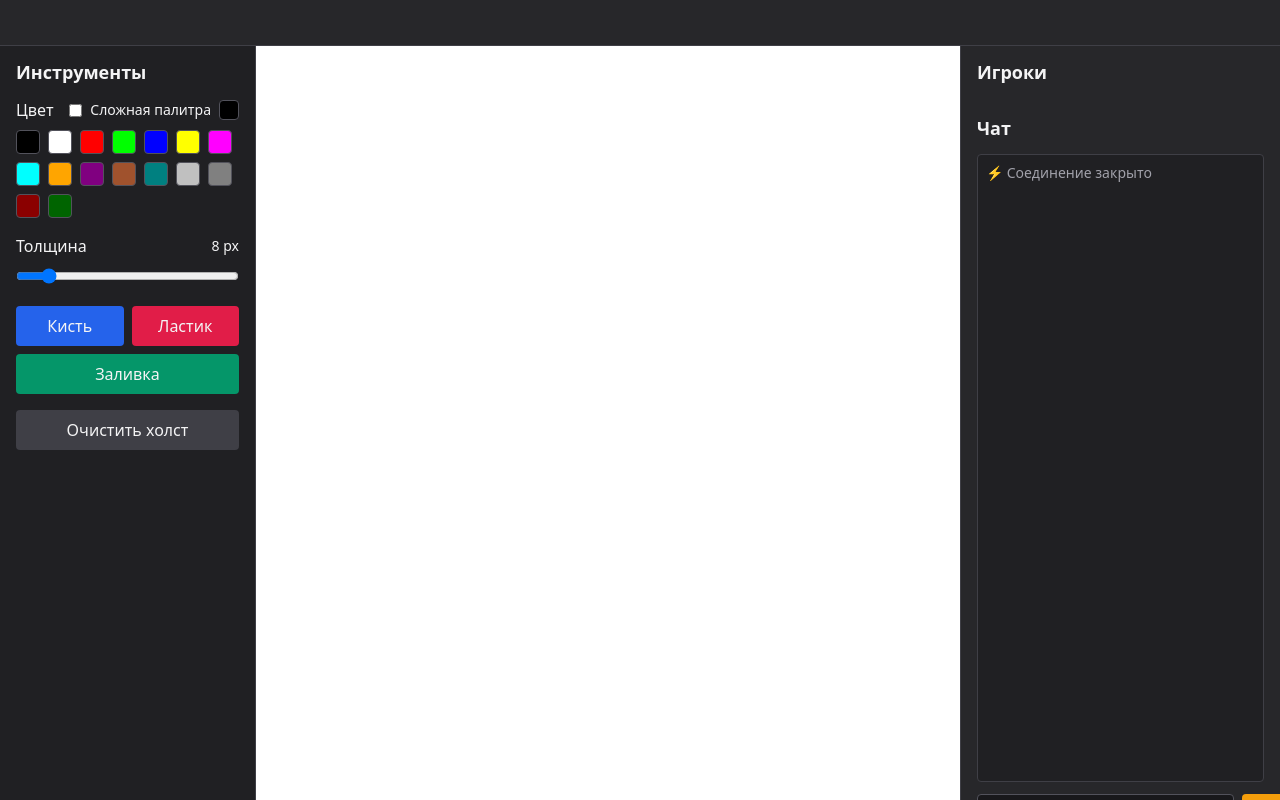
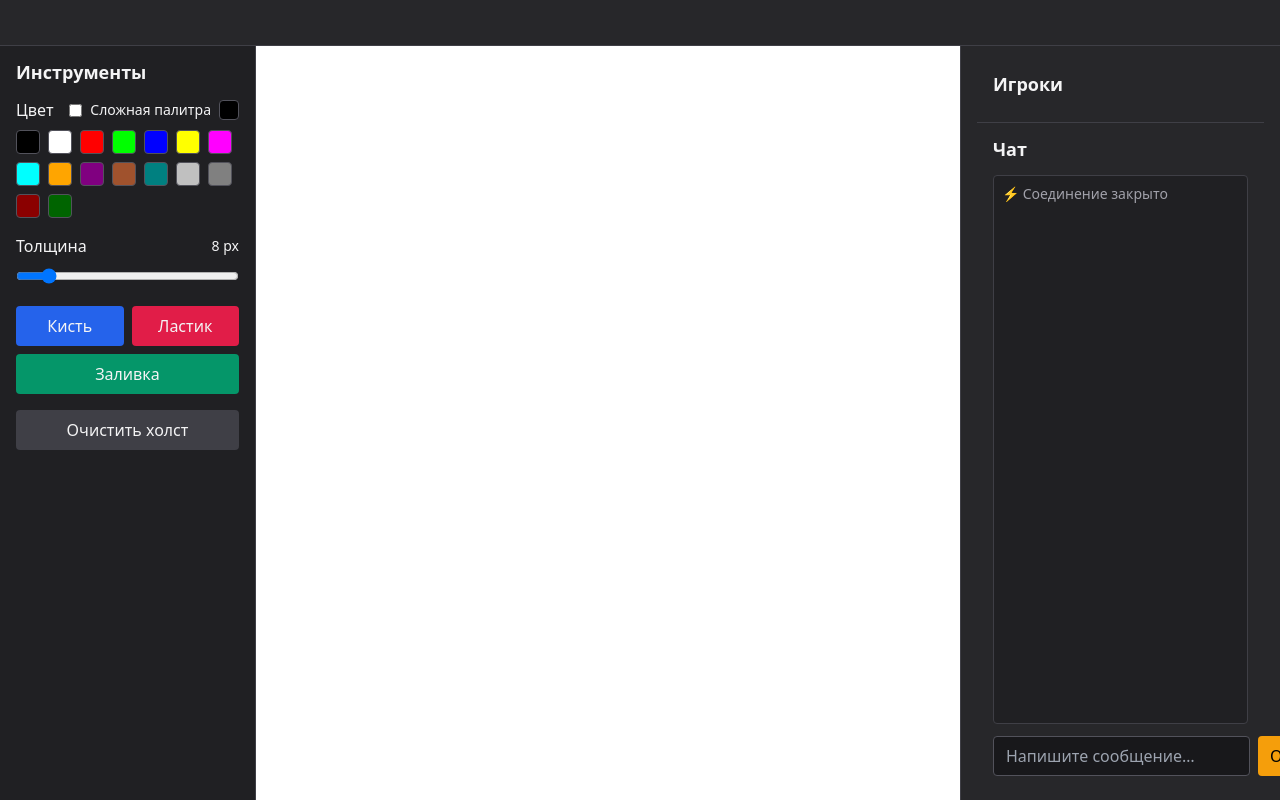
Before and after one commit to Kotoboishe/NkeNgrr, a website: page public/index.html in a window 1280 px wide. Drawn offline with nearby package versions, Linux system fonts and the light colour scheme.

Commit message:
Чиним скролл чата 6

```diff
--- a/public/index.html
+++ b/public/index.html
@@ -20,10 +20,10 @@
 		<div id="wordBar" class="text-amber-400 font-semibold text-xl tracking-wide"></div>
 		</header>
 
-		<main class="flex-1 flex overflow-hidden">
+		<main class="flex-1 flex overflow-hidden min-h-0">
 			<!-- Левая панель инструментов -->
 			<aside
-				class="w-64 shrink-0 bg-zinc-850 bg-zinc-800/60 backdrop-blur px-4 py-3 overflow-auto border-r border-zinc-700"
+				class="w-64 shrink-0 bg-zinc-850 bg-zinc-800/60 backdrop-blur px-4 py-3 overflow-auto border-r border-zinc-700 min-h-0"
 			>
 				<h2 class="text-lg font-semibold mb-3">Инструменты</h2>
 
@@ -101,7 +101,7 @@
 			</aside>
 
 			<!-- Центр: холст  -->
-			<section class="flex-1 flex overflow-hidden">
+			<section class="flex-1 flex overflow-hidden min-h-0">
 
 				<div
 					class="flex-1 overflow-auto bg-zinc-900 flex items-center justify-center relative"
@@ -118,21 +118,26 @@
 				</div>
 
 				<!-- Правая панель: чат -->
-				<aside class="w-80 shrink-0 bg-zinc-800 border-l border-zinc-700 px-4 py-3 flex flex-col h-screen">
+				<aside class="w-80 shrink-0 bg-zinc-800 border-l border-zinc-700 px-4 py-3 flex flex-col h-full">
   					<!-- Список игроков -->
-  					<div class="mb-4">
+					<div class="px-4 py-3 border-b border-zinc-700 shrink-0">
     					<h2 class="text-lg font-semibold mb-3">Игроки</h2>
     					<ul id="playersList" class="space-y-1"></ul>
   					</div>
 
+  					<!--<div class="mb-4">
+    					<h2 class="text-lg font-semibold mb-3">Игроки</h2>
+    					<ul id="playersList" class="space-y-1"></ul>
+  					</div>-->
+
   					<!-- Чат -->
-  					<div class="flex-1 flex flex-col min-h-0">
+  					<div class="flex-1 min-h-0 flex flex-col px-4 py-3">
     					<h2 class="text-lg font-semibold mb-3">Чат</h2>
 
     					<!-- Сам чат (растягивается и скроллится) -->
     					<div
       						id="chatBox"
-      						class="flex-1 overflow-y-auto space-y-1 bg-zinc-900/40 rounded border border-zinc-700 p-2 break-words"
+      						class="flex-1 min-h-0 overflow-y-auto space-y-1 bg-zinc-900/40 rounded border border-zinc-700 p-2 break-words"
     					></div>
 
     				<!-- Поле ввода -->
```
